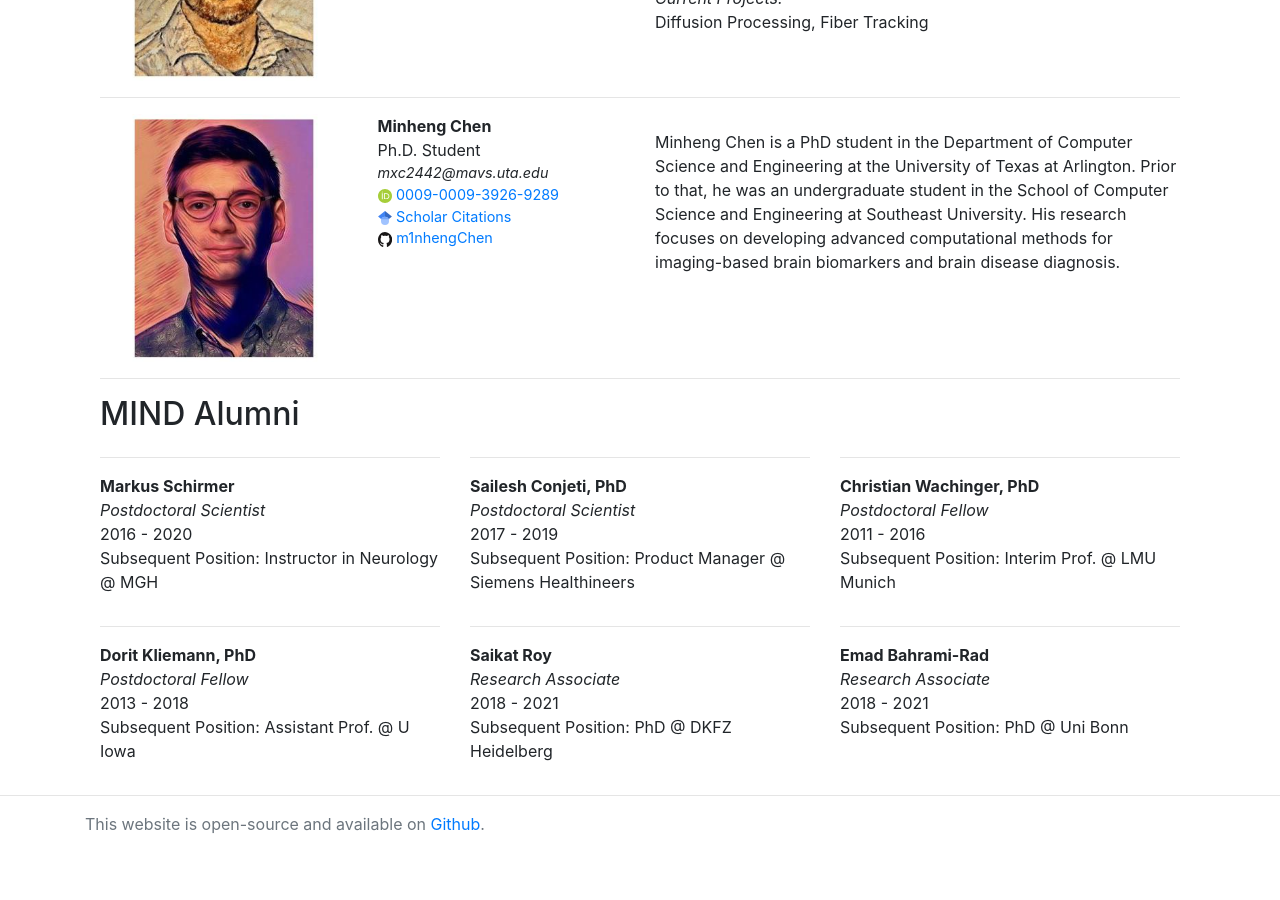
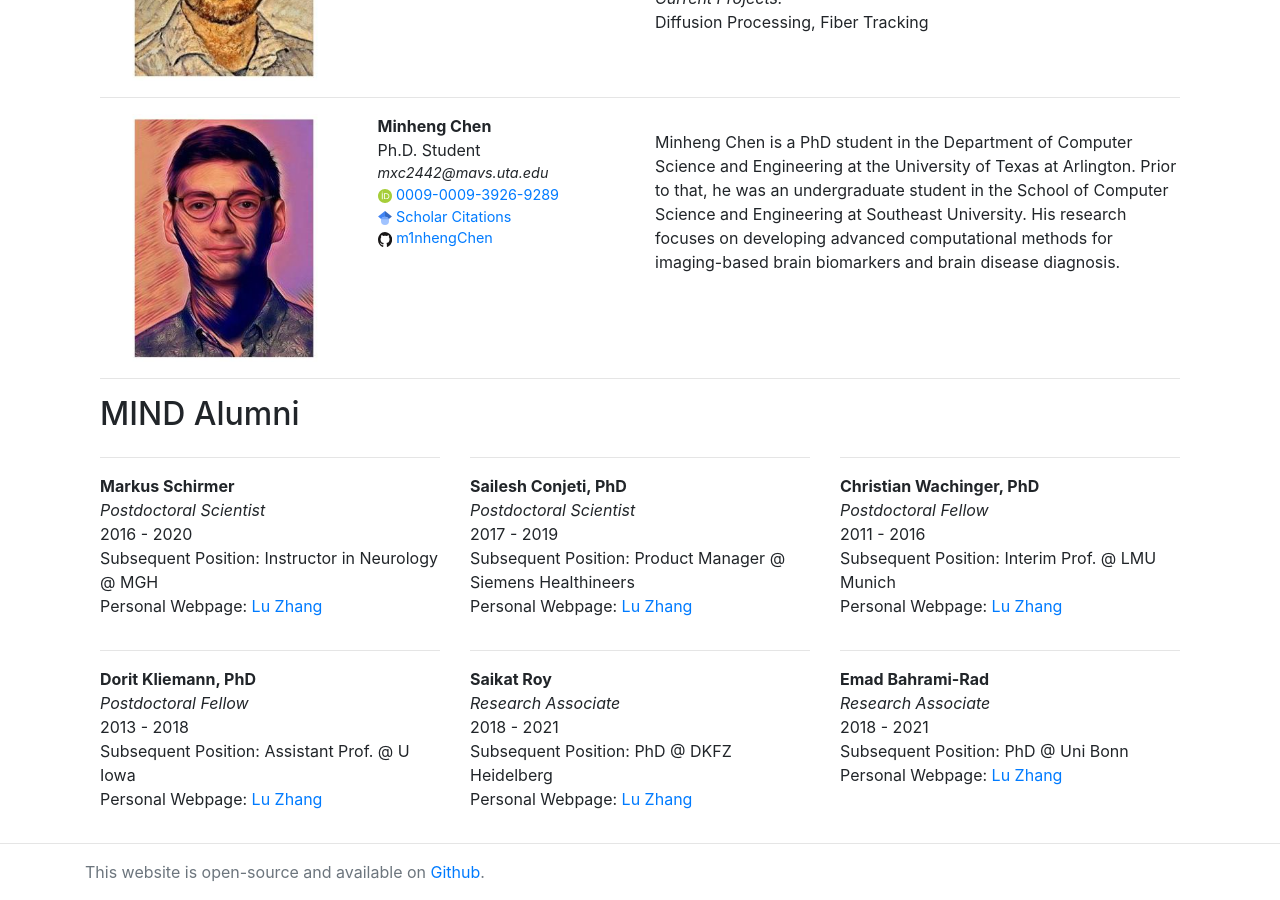
Before and after one commit to Deep-MI/Deep-MI.github.io, a Jekyll site: the page built from members/index.html, in a window 1280 px wide and 900 px high, scrolled down 2698 px. Built offline with Jekyll 4.4.1, drawn with Linux system fonts in a browser that asks for light colours; nearby versions of some CDN libraries; comment, search, counter and statistics services are not loaded; before the commit the page ends 3550 px from its top, so only the background shows below that.

Commit message:
Update members.html

```diff
--- a/_layouts/members.html
+++ b/_layouts/members.html
@@ -22,7 +22,8 @@
          <div id = "{{alum.name}}" style="padding-top: 60px; margin-top: -60px;">
             <p><strong>{{alum.name}}</strong>  <br> <em>{{alum.position}}</em><br>
             {% if alum.startdate %} {{alum.startdate}} - {% endif %}{{alum.enddate}} <br>
-            Subsequent Position: {{alum.current}} </p>
+            Subsequent Position: {{alum.current}} <br>
+            Personal Webpage: <a href="{{alum.webpage}}"> Lu Zhang </a></p>
           </div>
       </div>
    {% endfor %}
```
